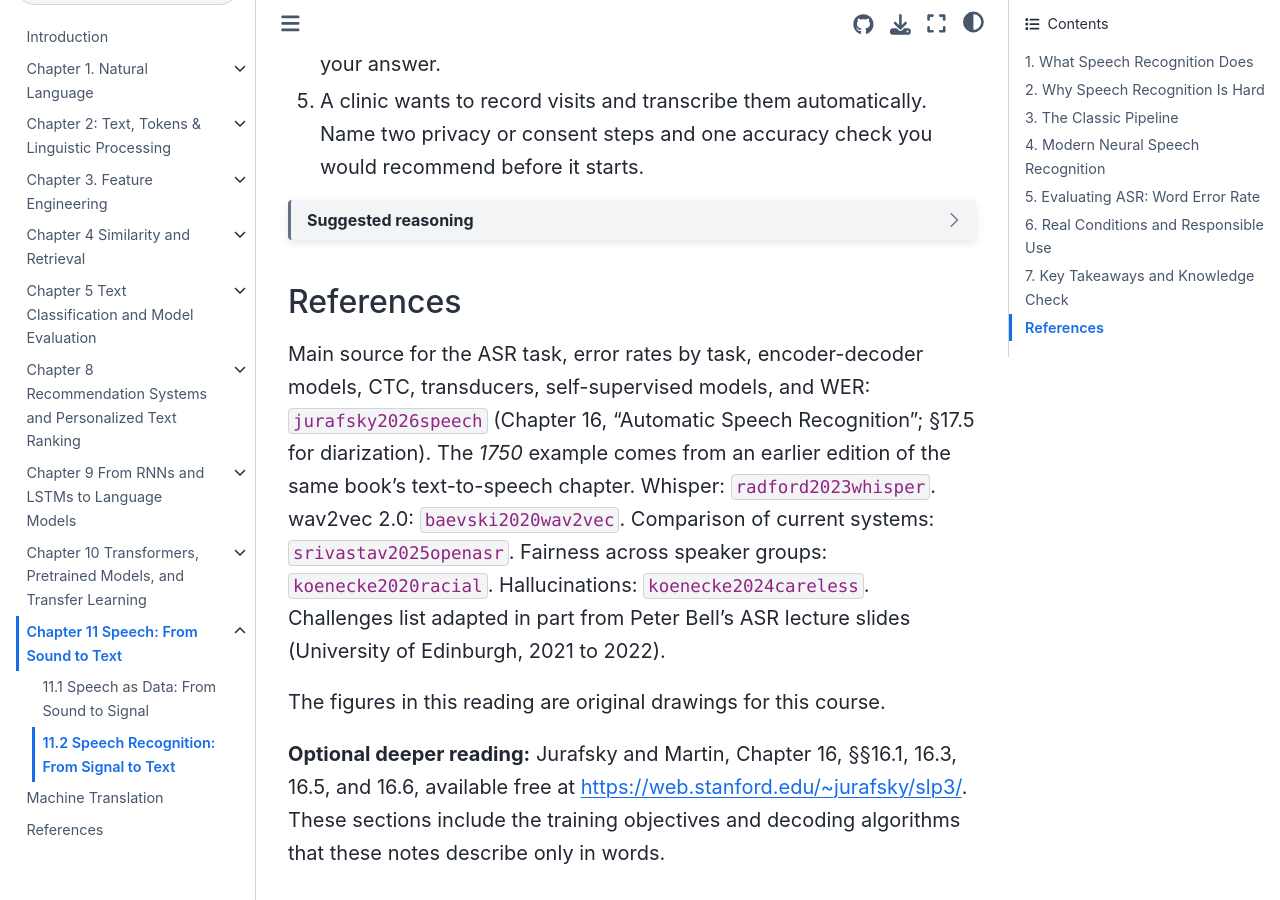
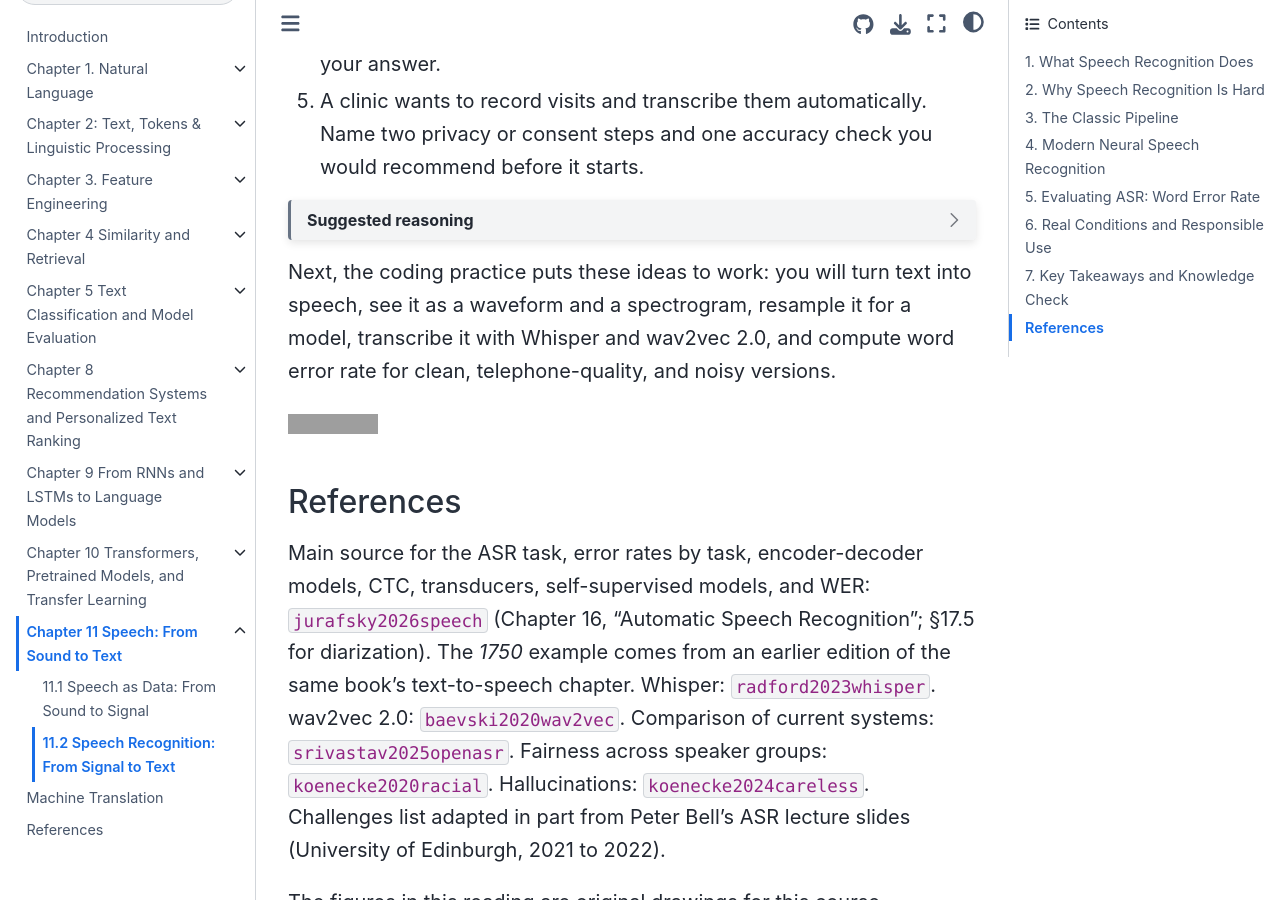
Before and after one commit to obscrivn/mynewbook, a Jupyter Book: the page built from module11/speech_recognition.md, in a window 1280 px wide and 900 px high, scrolled down 19977 px. Built offline with Jupyter Book 1.0.4 settings and Sphinx 7.4.7 and the Sphinx Book theme 1.1.4, drawn with Linux system fonts in a browser that asks for light colours; pages that are not in the unit, such as notebooks, are missing from menus; cross-references to code outside the pages are shown as plain code; grey boxes are pictures that could not be loaded.

Commit message:
feat(module11): finalize week 11 speech coding practice and link it in the book
- Replace the early notebook with the validated guided follow-along
  (gTTS text-to-speech, waveforms, spectrograms, log-Mel features,
  resampling, Whisper and wav2vec 2.0, WER, telephone and noise,
  optional own-voice part), with stored outputs
- Add module11/data/README.md for the welcome.mp3 fallback clip
- Add 11.3 to the TOC, the chapter landing page, and a Colab badge
  at the end of reading 11.2
- Exclude module11/data/ from the book build

Co-Authored-By: Claude Opus 5.5 <noreply@anthropic.com>

````diff
--- a/_config.yml
+++ b/_config.yml
@@ -8,7 +8,8 @@ description: This website presents a set of lectures and practice on Natural Lan
 
 # Files kept in the repository but not built or published.
 # speech.md, phonetics.md, recognizer.md: retired November 2026, replaced by module11/.
-exclude_patterns: [_build, Thumbs.db, .DS_Store, "**.ipynb_checkpoints", speech.md, phonetics.md, recognizer.md]
+# module11/data/: audio data and its README for the Week 11 coding practice (not a book page).
+exclude_patterns: [_build, Thumbs.db, .DS_Store, "**.ipynb_checkpoints", speech.md, phonetics.md, recognizer.md, "module11/data/*"]
 
 # Force re-execution of notebooks on each build.
 # See https://jupyterbook.org/content/execute.html
--- a/_toc.yml
+++ b/_toc.yml
@@ -69,6 +69,7 @@ chapters:
   sections:
     - file: module11/speech_signals
     - file: module11/speech_recognition
+    - file: module11/week11_speech_practice
 
 - file: translation
 - file: references
--- a/module11/speech_recognition.md
+++ b/module11/speech_recognition.md
@@ -341,6 +341,10 @@ ASR powers live captions for Deaf and hard-of-hearing people, dictation for peop
 5. Privacy and consent: get informed consent from patients (and anyone else present) before recording; decide where audio is processed and stored (for example, a local model or a provider with a suitable data agreement) and delete audio once it is no longer needed. Accuracy: test on a sample of real visits, with special attention to drug names, negations such as *not*, and patients with different accents, and keep a clinician review step for anything that goes into the medical record.
 ```
 
+Next, the coding practice puts these ideas to work: you will turn text into speech, see it as a waveform and a spectrogram, resample it for a model, transcribe it with Whisper and wav2vec 2.0, and compute word error rate for clean, telephone-quality, and noisy versions.
+
+[![Open In Colab](https://colab.research.google.com/assets/colab-badge.svg)](https://colab.research.google.com/github/obscrivn/mynewbook/blob/master/module11/week11_speech_practice.ipynb)
+
 ## References
 
 Main source for the ASR task, error rates by task, encoder-decoder models, CTC, transducers, self-supervised models, and WER: {cite}`jurafsky2026speech` (Chapter 16, "Automatic Speech Recognition"; §17.5 for diarization). The *1750* example comes from an earlier edition of the same book's text-to-speech chapter. Whisper: {cite}`radford2023whisper`. wav2vec 2.0: {cite}`baevski2020wav2vec`. Comparison of current systems: {cite}`srivastav2025openasr`. Fairness across speaker groups: {cite}`koenecke2020racial`. Hallucinations: {cite}`koenecke2024careless`. Challenges list adapted in part from Peter Bell's ASR lecture slides (University of Edinburgh, 2021 to 2022).
````
Also changed, not shown: module11/data/README.md (added, +12 -0 lines), module11/module11.md (+3 -0 lines), 1 other file.
